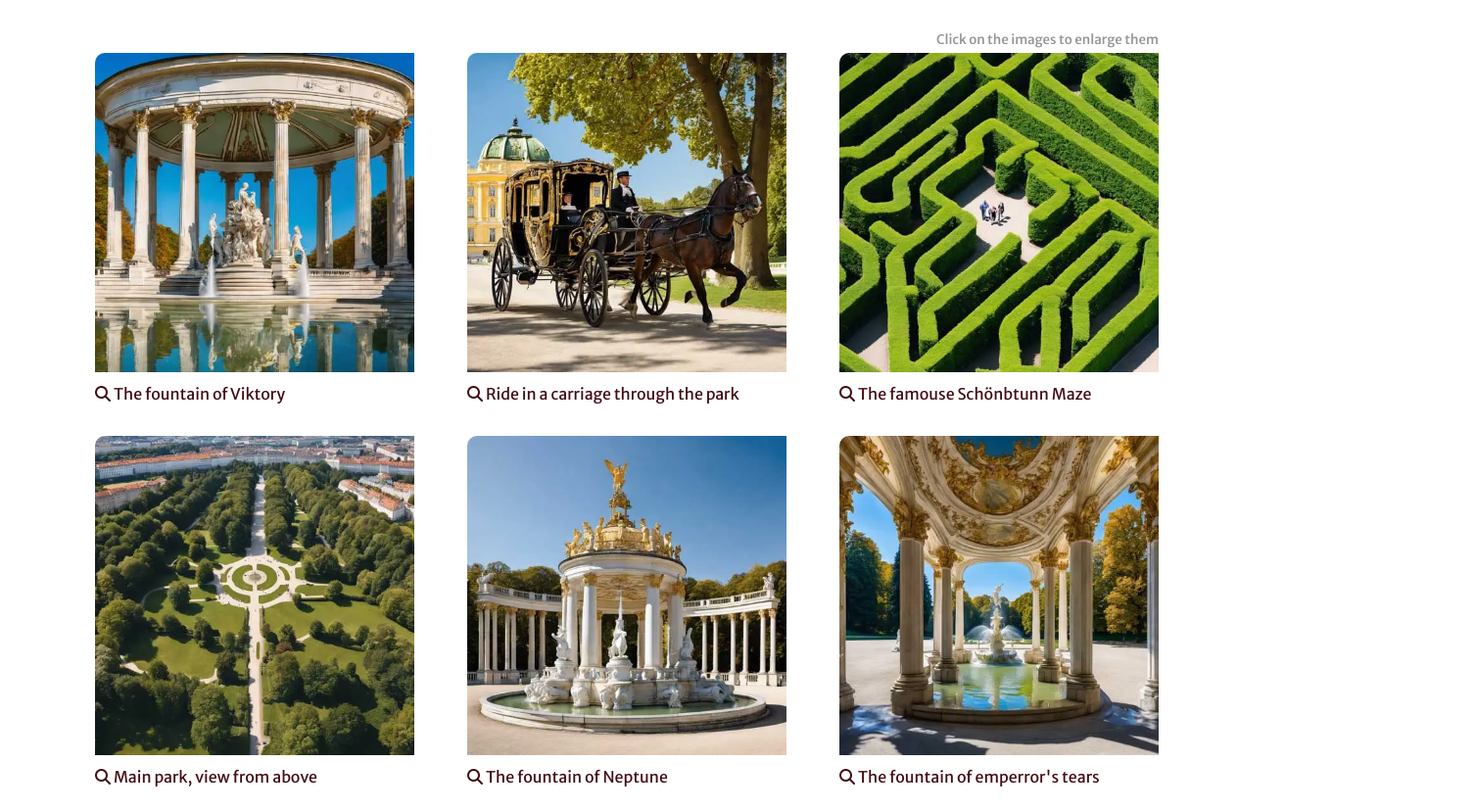
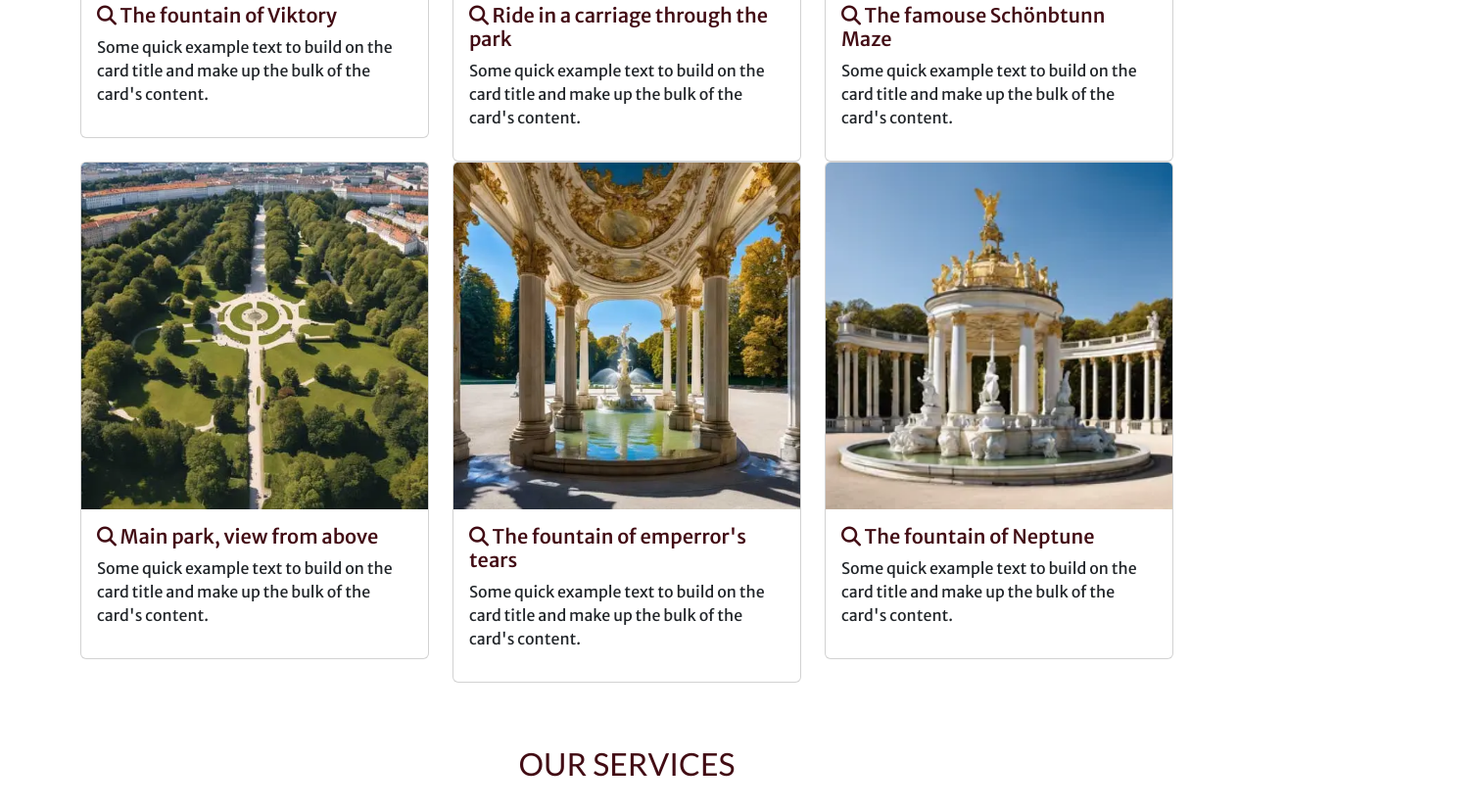
Before and after one commit to AlexeyKopchinskiy/Portfolio-project-1, a plain HTML site: page index.html in a window 1280 px wide. Shown: the part 1058-1886 px from the top of the page at 98% size, 1507 px wide, since content can reach past the window. Drawn offline with nearby package versions, Linux system fonts and the light colour scheme.

Commit message:
Switching gallery to Bootstrap cards

```diff
--- a/assets/css/styles.css
+++ b/assets/css/styles.css
@@ -108,8 +108,7 @@ A:hover{
 }
 #hero .heroImageContainer{
     padding: 0;
-    margin: 0;
-
+    margin: 15px 0;
 }
 #hero img {
     margin: 0px auto;
@@ -122,8 +121,8 @@ A:hover{
 
 /* Main area */
 .gallery img{
-    width: 100%;
-    border-top-left-radius: 10px;
+    width:100%;
+    /* border-top-left-radius: 10px; */
 }
 .gallery h6{
     padding: 0 15px 0 0;
--- a/index.html
+++ b/index.html
@@ -5,26 +5,19 @@
     <meta name="viewport" content="width=device-width, initial-scale=1.0">
     <meta name="description" content="Welcome to Sch&ouml;nbunn, the former summer residence of the Habsburg rulers, and one of the main tourist attractions of Vienna, Austria!">
     <title>Vienna Scheonbrunn Castle Tours | Welcome!</title>
-
     <!-- favicons generated by favicon.io -->
     <link rel="apple-touch-icon" sizes="180x180" href="assets/images/apple-touch-icon.png">
     <link rel="icon" type="image/png" sizes="32x32" href="assets/images/favicon-32x32.png">
     <link rel="icon" type="image/png" sizes="16x16" href="assets/images/favicon-16x16.png">
     <link rel="shortcut icon" type="image/x-icon" href="assets/images/favicon.ico">
-
-
     <!-- Bootstrap 5 CSS -->
     <link href="https://cdn.jsdelivr.net/npm/bootstrap@5.3.3/dist/css/bootstrap.min.css" rel="stylesheet" integrity="sha384-QWTKZyjpPEjISv5WaRU9OFeRpok6YctnYmDr5pNlyT2bRjXh0JMhjY6hW+ALEwIH" crossorigin="anonymous">
-
     <!-- Custom CSS -->
     <link rel="stylesheet" href="assets/css/styles.css">
-
     <!-- Fonat Awesone -->
     <script src="https://kit.fontawesome.com/83f5109055.js" crossorigin="anonymous"></script>
-
 </head>
-<body class="d-flex flex-column min-vh-100">
-
+<body>
     <!-- Site navigation -->
     <nav id="navbar" class="navbar navbar-expand-lg fixed-top bg-body-tertiary" data-bs-theme="dark">
         <div class="container">
@@ -63,17 +56,16 @@
 
     <!-- Header -->
     <!-- my-4 gives extra margin spacing above and below hero section -->
-    <header id="hero" class="container gx-6 moto my-4">
+    <header id="hero" class="container">
         <!-- section with hero image -->
-        <section class="row gx-6 mt-4 mx-2 align-items-center section">
+        <section class="row align-items-center section">
             <div class="col-sm-12 col-md-8 col-lg-8 heroImageContainer">
-                <img src="assets/images/vienna-schoenbrunn-castle-main-gate.webp" alt="Schoenbrunn palace" >
+                <img src="assets/images/vienna-schoenbrunn-castle-main-gate.webp" alt="Schoenbrunn palace" class="img-fluid float-start">
             </div>
-            <div class="col-sm-12 col-md-4 col-lg-4 explore">
+            <div class="col-sm-12 col-md-4 col-lg-4">
                 <h1 class="px-4 py-4">Explore Sch&ouml;nbrunn</h1>
-                <p>
-                    In the footsteps of the kings of old
-                <!-- mb-5 gives extra margin spacing under lead text -->
+                <p>In the footsteps of the kings of old</p>
+                <!-- mb-5 gives extra margin spacing under lead text mx-3 adds padding for smaller screen sizes -->
                 <p class="lead mb-5 mx-3"><a href="#booking" class="btn custom-button-filled ms-lg-3">Book the guided tour now!</a></p>
             </div>
         </section>
@@ -88,67 +80,60 @@
                 <h6 class="text-end">Click on the images to enlarge them</h6>
                 <div class="row">
                     <div class="col-md-4">
-                    <div class="thumbnail">
-                    <a href="assets/images/gallery/Ark-Fountain-Schönbrunnn-park-large.png" target="_blank">
-                        <img src="assets/images/gallery/optimized/Beautiful-fountainin-the-Vienna-Schoenbrunn-park-2.webp" alt="Ark Fountain in Schönbrunnn park" title="Ark Fountain in Schönbrunnn park">
-                        <div class="caption">
-                        <p><i class="fa-solid fa-magnifying-glass"></i> The fountain of Viktory</p>
+                        <div class="card">
+                            <a href="assets/images/gallery/Ark-Fountain-Schönbrunnn-park-large.png" target="_blank"><img src="assets/images/gallery/optimized/Beautiful-fountainin-the-Vienna-Schoenbrunn-park-2.webp" class="card-img-top" alt="The fountain of Viktory" title="The fountain of Viktory"></a>
+                            <div class="card-body">
+                                <h5 class="card-text"><a href="assets/images/gallery/Ark-Fountain-Schönbrunnn-park-large.png" target="_blank"><i class="fa-solid fa-magnifying-glass"></i> The fountain of Viktory</a></h5>
+                                <p>Some quick example text to build on the card title and make up the bulk of the card's content.</p>
                             </div>
-                    </a>
                         </div>
                     </div>
                     <div class="col-md-4">
-                    <div class="thumbnail">
-                    <a href="assets/images/gallery/Carriage-2-Schönbrunnn-park-large.png" target="_blank">
-                        <img src="assets/images/gallery/optimized/carriage-running-through-vienna-schoenbrunn-park.webp" alt="Carriage riding in Schönbrunnn park" title="Carriage riding in Schönbrunnn park">
-                        <div class="caption">
-                        <p><i class="fa-solid fa-magnifying-glass"></i> Ride in a carriage through the park</p>
+                        <div class="card">
+                            <a href="assets/images/gallery/Carriage-2-Schönbrunnn-park-large.png" target="_blank"><img src="assets/images/gallery/optimized/carriage-running-through-vienna-schoenbrunn-park.webp" class="card-img-top" alt="Carriage riding in Schönbrunnn park" title="Carriage riding in Schönbrunnn park"></a>
+                            <div class="card-body">
+                                <h5 class="card-text"><a href="assets/images/gallery/Carriage-2-Schönbrunnn-park-large.png" target="_blank"><i class="fa-solid fa-magnifying-glass"></i> Ride in a carriage through the park</a></h5>
+                                <p>Some quick example text to build on the card title and make up the bulk of the card's content.</p>
                             </div>
-                    </a>
                         </div>
                     </div>
                     <div class="col-md-4">
-                    <div class="thumbnail">
-                    <a href="assets/images/gallery/Maze-Schönbrunnn-park-large.png" target="_blank">
-                        <img src="assets/images/gallery/optimized/the-maze-of-green-decorative-shrubs.webp" alt="Maze in Schönbrunnn park" title="Maze in Schönbrunnn park">
-                        <div class="caption">
-                        <p><i class="fa-solid fa-magnifying-glass"></i> The famouse Sch&ouml;nbtunn Maze</p>
-                        </div>
-                    </a>
+                        <div class="card">
+                            <a href="assets/images/gallery/Maze-Schönbrunnn-park-large.png" target="_blank"><img src="assets/images/gallery/optimized/the-maze-of-green-decorative-shrubs.webp" class="card-img-top" alt="Maze in Schönbrunnn park" title="Maze in Schönbrunnn park"></a>
+                            <div class="card-body">
+                                <h5 class="card-text"><a href="assets/images/gallery/Maze-Schönbrunnn-park-large.png" target="_blank"><i class="fa-solid fa-magnifying-glass"></i> The famouse Sch&ouml;nbtunn Maze</a></h5>
+                                <p>Some quick example text to build on the card title and make up the bulk of the card's content.</p>
                             </div>
                         </div>
                     </div>
-                <div class="row">
                     <div class="col-md-4">
-                        <div class="thumbnail">
-                            <a href="assets/images/gallery/The-Schönbrunnn-park-view-from-above-large.png" target="_blank">
-                            <img src="assets/images/gallery/optimized/the-Schoenbrunnn-park-view-from-above.webp" alt="The Schönbrunnn park view from above" title="The Schönbrunnn park view from above">
-                            <div class="caption">
-                                <p><i class="fa-solid fa-magnifying-glass"></i> Main park, view from above</p>
+                        <div class="card">
+                            <a href="assets/images/gallery/The-Schönbrunnn-park-view-from-above-large.png" target="_blank"><img src="assets/images/gallery/optimized/the-Schoenbrunnn-park-view-from-above.webp" class="card-img-top" alt="The Schönbrunnn park view from above" title="The Schönbrunnn park view from above"></a>
+                            <div class="card-body">
+                                <h5 class="card-text"><a href="assets/images/gallery/The-Schönbrunnn-park-view-from-above-large.png" target="_blank"><i class="fa-solid fa-magnifying-glass"></i> Main park, view from above</a></h5>
+                                <p>Some quick example text to build on the card title and make up the bulk of the card's content.</p>
                             </div>
-                            </a>
                         </div>
                     </div>
                     <div class="col-md-4">
-                        <div class="thumbnail">
-                            <a href="assets/images/gallery/The-Schönbrunnn-park-view-from-above-large-2.png" target="_blank">
-                            <img src="assets/images/gallery/optimized/Beautiful-fountainin-the-Vienna-Schoenbrunn-park-1.webp" alt="The fountain of Neptune">
-                            <div class="caption">
-                                <p><i class="fa-solid fa-magnifying-glass"></i> The fountain of Neptune</p>
+                        <div class="card">
+                            <a href="assets/images/gallery/Gallery-Schönbrunnn-park-large.png" target="_blank"><img src="assets/images/gallery/optimized/Beautiful-fountainin-the-Vienna-Schoenbrunn-park-3.webp" class="card-img-top" alt="The fountain of emperror's tears" title="The fountain of emperror's tears"></a>
+                            <div class="card-body">
+                                <h5 class="card-text"><a href="assets/images/gallery/Gallery-Schönbrunnn-park-large.png" target="_blank"><i class="fa-solid fa-magnifying-glass"></i> The fountain of emperror's tears</a></h5>
+                                <p>Some quick example text to build on the card title and make up the bulk of the card's content.</p>
                             </div>
-                            </a>
                         </div>
                     </div>
                     <div class="col-md-4">
-                        <div class="thumbnail">
-                            <a href="assets/images/gallery/Gallery-Schönbrunnn-park-large.png" target="_blank">
-                            <img src="assets/images/gallery/optimized/Beautiful-fountainin-the-Vienna-Schoenbrunn-park-3.webp" alt="The fountain of emperror's tears">
-                            <div class="caption">
-                                <p><i class="fa-solid fa-magnifying-glass"></i> The fountain of emperror's tears</p>
-                            </div>
-                            </a>
+                        <div class="card">
+                            <a href="assets/images/gallery/The-Schönbrunnn-park-view-from-above-large-2.png" target="_blank"><img src="assets/images/gallery/Fountain-Schönbrunnn-park-300_2.webp" class="card-img-top" alt=" The fountain of Neptune" title="The fountain of Neptune"></a>
+                            <div class="card-body">
+                                <h5 class="card-text"><a href="assets/images/gallery/The-Schönbrunnn-park-view-from-above-large-2.png" target="_blank"><i class="fa-solid fa-magnifying-glass"></i>  The fountain of Neptune</a></h5>
+                                <p>Some quick example text to build on the card title and make up the bulk of the card's content.</p>
                             </div>
                         </div>
+                    </div>
+
                 </div>
             </section>
         </div>
```
Lines whose indentation alone changed are shown as unchanged.
